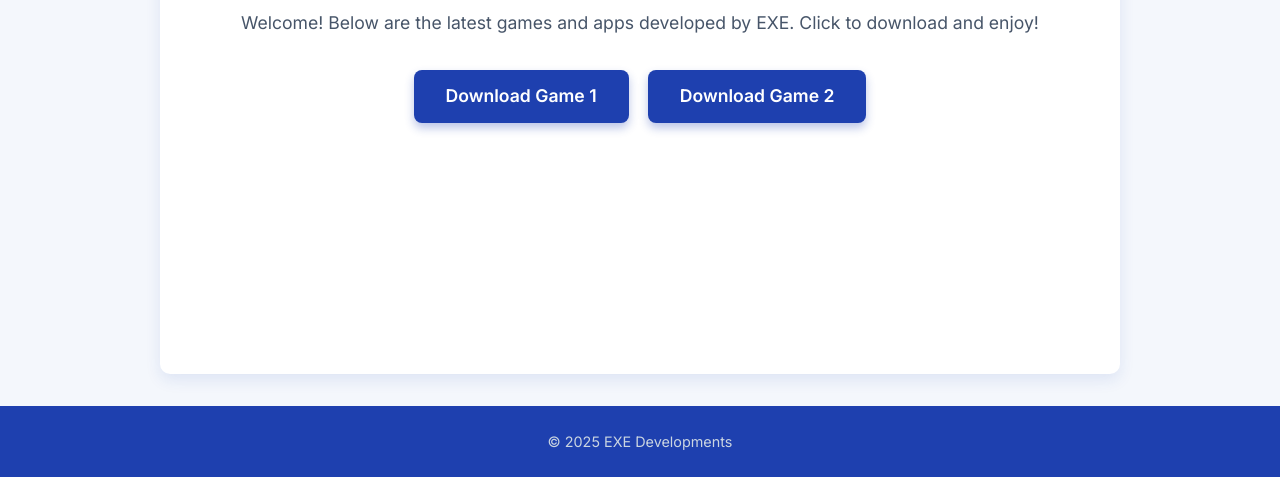
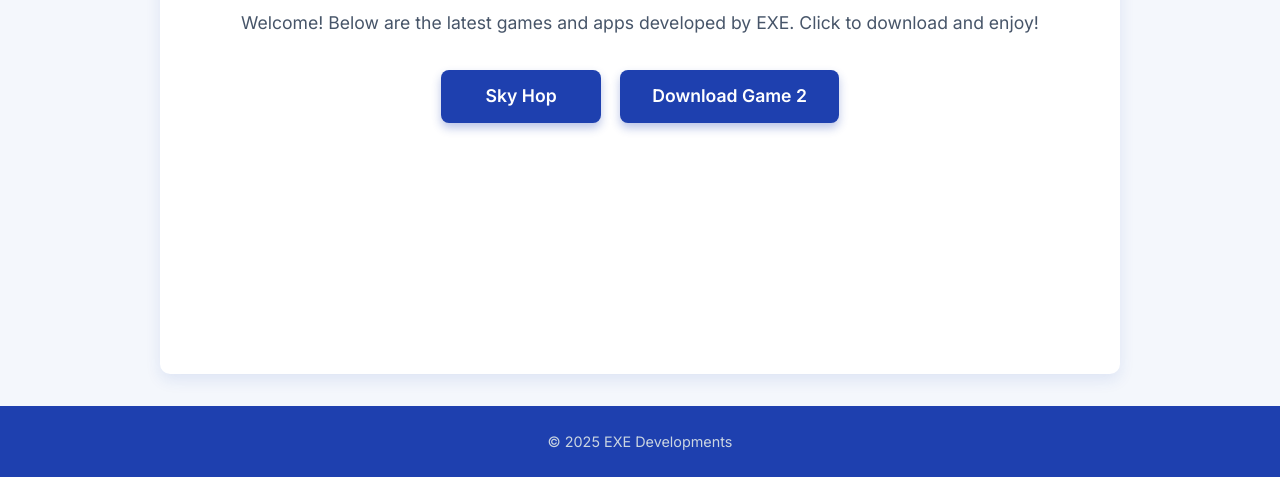
Before and after one commit to EXEdevelopment/EXE, a plain HTML site: page index.html in a window 1280 px wide. Shown: the part 323-800 px from the top of the page. Drawn offline with Linux system fonts and the light colour scheme.

Commit message:
Update index.html

```diff
--- a/index.html
+++ b/index.html
@@ -25,7 +25,7 @@
       <p>Welcome! Below are the latest games and apps developed by EXE. Click to download and enjoy!</p>
 
       <div class="downloads">
-        <a href="downloads/game1.exe" class="download-button" download>Download Game 1</a>
+        <a href="https://drive.google.com/file/d/1K-G-DOtpHDx48Nh5Gt1DXHF3VIX1Cn1E/view?usp=sharing" class="download-button" download>Sky Hop</a>
         <a href="downloads/game2.exe" class="download-button" download>Download Game 2</a>
       </div>
     </section>
```
